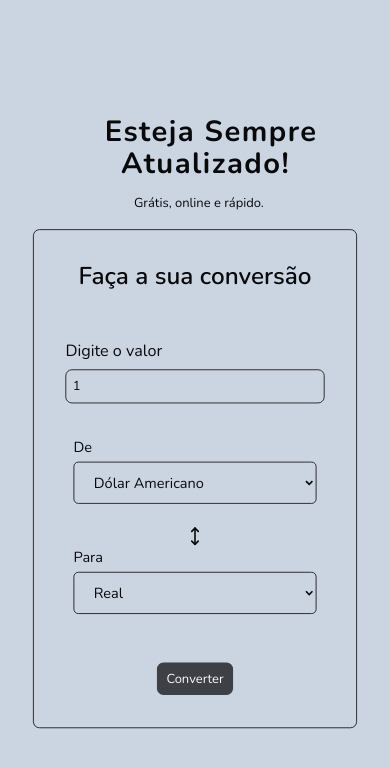
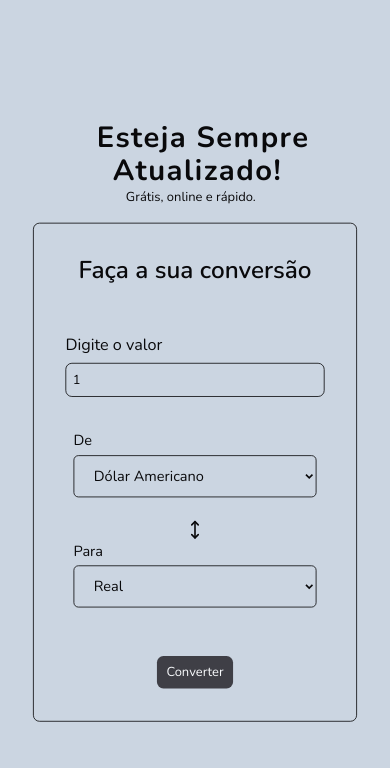
Before and after one commit to victorzld/cambio-facil, a React (Vite) app: page / in a window 390 px wide. Shown: the top 768 px of the page. Built offline with nearby package versions, Linux system fonts and the light colour scheme; no server answers.

Commit message:
change height mobile screen

```diff
--- a/src/App.tsx
+++ b/src/App.tsx
@@ -53,7 +53,7 @@ export function App() {
   }, [])
 
   return (
-    <main className='mx-auto max-sm:h-full bg-slate-300 '>
+    <main className='mx-auto max-sm:h-full bg-slate-300'>
       <div className="text-slate-50 h-screen grid grid-cols-2 max-md:grid-cols-1 xl:px-10">
 
         <form onSubmit={handleConvertCurrency}
@@ -62,12 +62,12 @@ export function App() {
 
           <div className="flex flex-col items-center justify-center max-md:scale-90">
 
-            <div className='flex flex-col items-start max-sm:ml-10 xl:-ml-52 gap-4 mb-5'>
+            <div className='flex flex-col items-start max-sm:ml-5 xl:-ml-52 gap-4 mb-5'>
               <div>
                 <h1 className='text-4xl font-bold tracking-wider text-zinc-950'>Esteja Sempre</h1>
                 <h1 className='text-4xl font-bold tracking-wider max-sm:ml-5 text-zinc-950'>Atualizado!</h1>
               </div>
-              <h2 className='font-light text-zinc-950 max-sm:ml-9'>Grátis, online e rápido.</h2>
+              <h2 className='font-light text-zinc-950 max-sm:ml-9 max-sm:-mt-4'>Grátis, online e rápido.</h2>
             </div>
 
             <div className='flex flex-col gap-10 items-center border border-zinc-950 w-[480px] rounded-lg py-10
```
